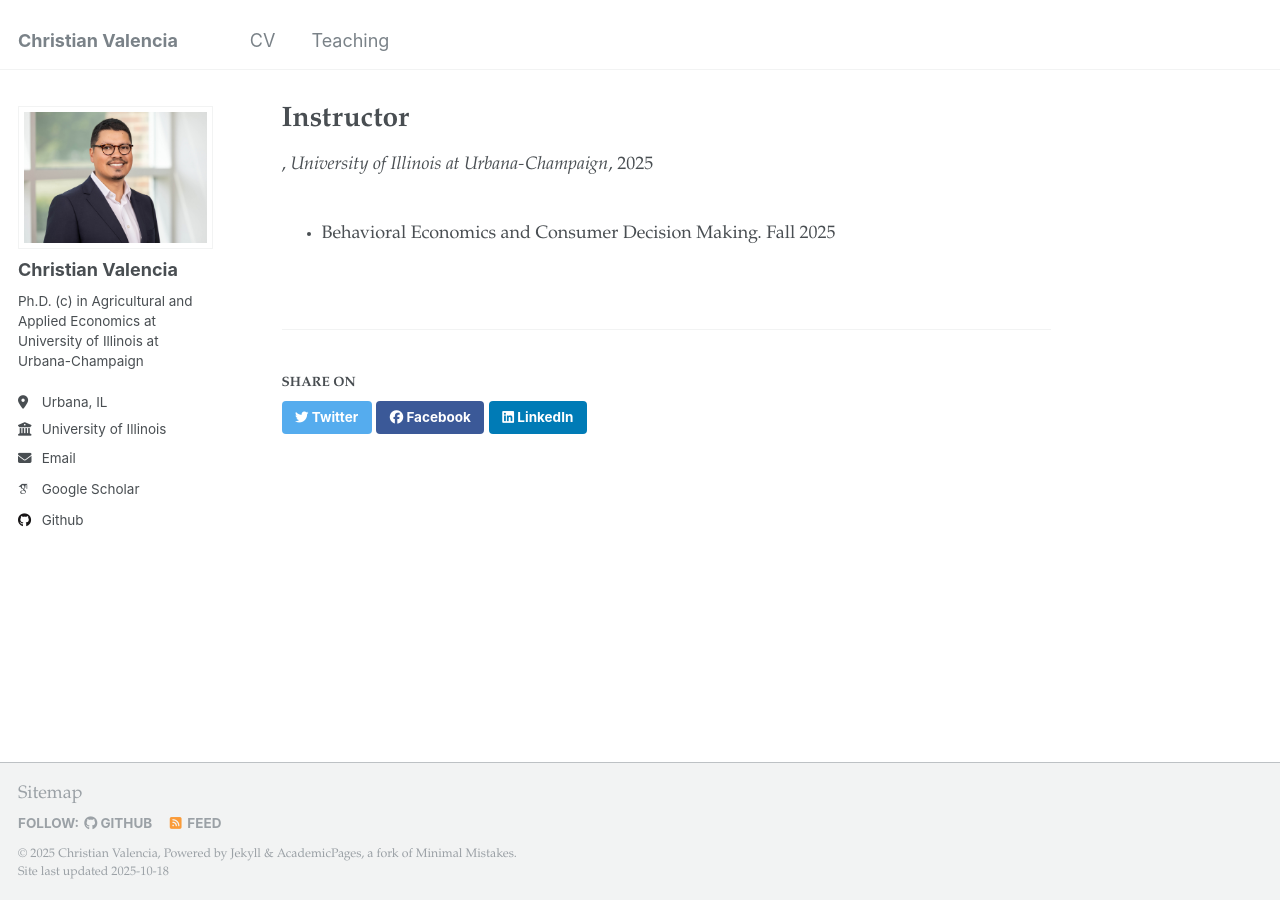
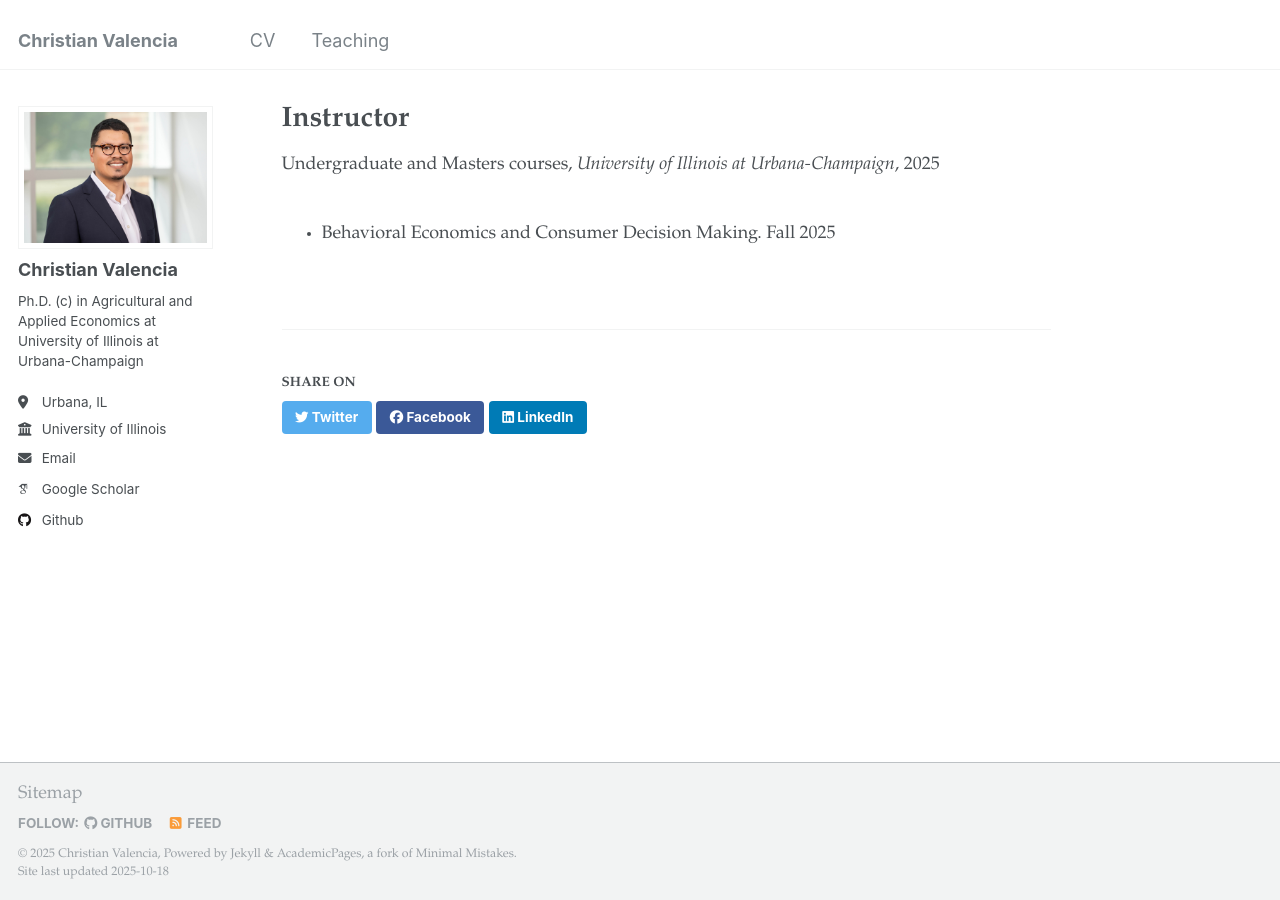
Before and after one commit to valenciac/valenciac.github.io, a Jekyll site: the page built from _teaching/2015-spring-teaching-2.md, in a window 1280 px wide. Built offline with Jekyll 4.4.1, drawn with Linux system fonts in a browser that asks for light colours; some web fonts are replaced; a file with an impossible date is left out.

Commit message:
Update 2015-spring-teaching-2.md

```diff
--- a/_teaching/2015-spring-teaching-2.md
+++ b/_teaching/2015-spring-teaching-2.md
@@ -1,8 +1,8 @@
 ---
 title: "Instructor"
 collection: teaching
-type: ""
-permalink: /teaching/2015-spring-teaching-1
+type: "Undergraduate and Masters courses"
+permalink: /teaching/2015-spring-teaching-2
 venue: "University of Illinois at Urbana-Champaign"
 date: 2025-01-01
 location: "Urbana, United States"
```
